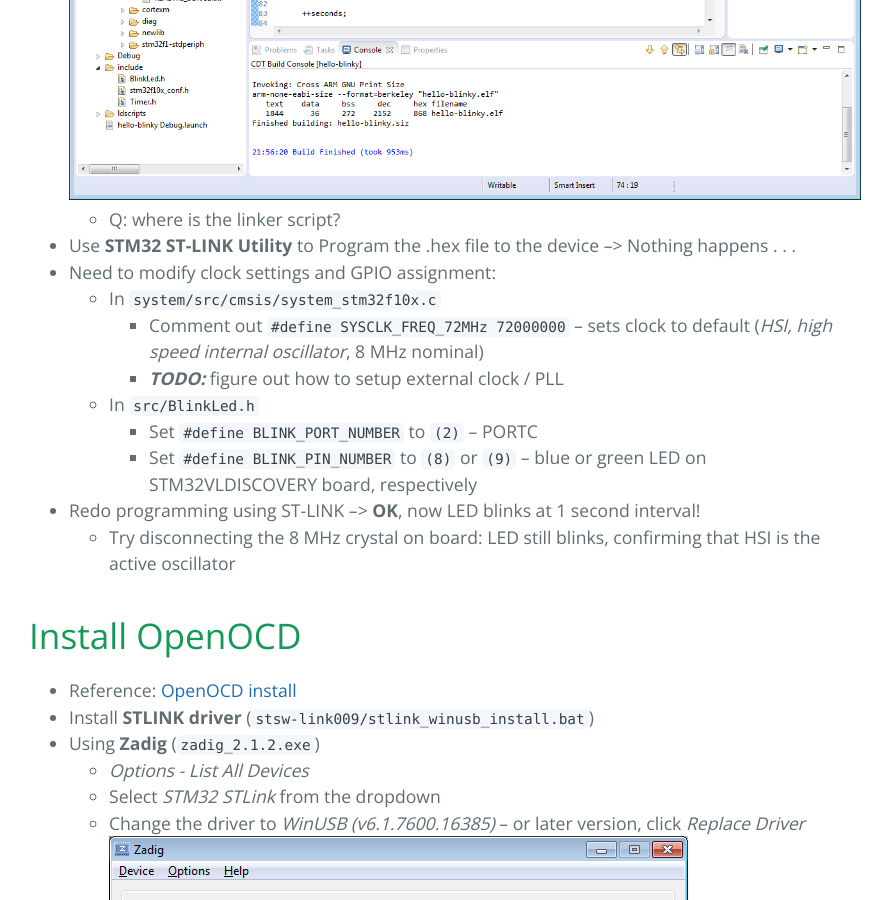
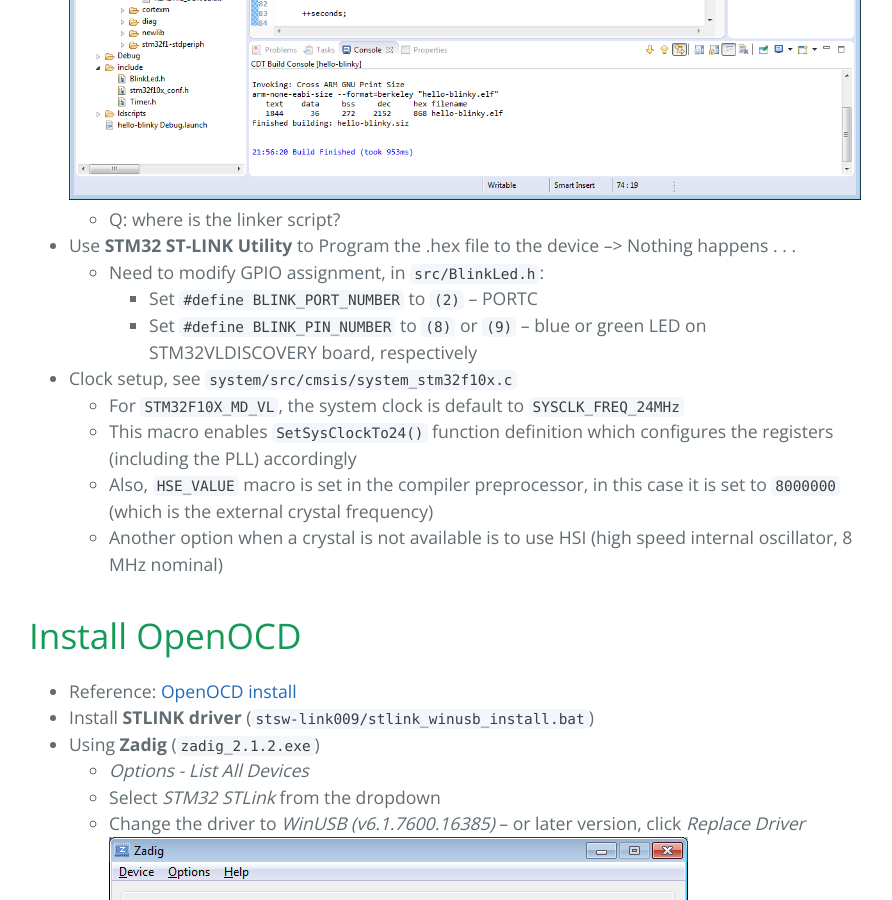
Before and after one commit to tuwuhs/hello-stm32vl, a Jekyll site: the page built from index.md, in a window 1280 px wide and 900 px high, scrolled down 2745 px. Shown: the whole window, without its empty margins (195-1087 px from the left). Built offline with Jekyll 4.4.1, drawn with Linux system fonts in a browser that asks for light colours; some of the changed text lies outside the part shown.

Commit message:
Fix section about clock. Fix formatting.

```diff
--- a/index.md
+++ b/index.md
@@ -12,7 +12,7 @@
 - [STM32F100RB microcontroller](http://www.st.com/web/catalog/mmc/FM141/SC1169/SS1031/LN775/PF216844?sc=internet/mcu/product/216844.jsp)
   - ARM®32-bit Cortex®-M3 CPU
   - 128 KB Flash, 8 KB RAM
-  - Medium-density device
+  - Medium-density Value Line device
 - STLINK v1 interface, SWD connection to the microcontroller
 - Tools:
   - [Eclipse IDE for C/C++ Developers](https://eclipse.org/downloads/)
@@ -33,7 +33,7 @@
 - Install **toolchain** (`gcc-arm-none-eabi-4_9-2015q2-20150609-win32.exe`) and **build tools** (`gnuarmeclipse-build-tools-win32-2.4-201503242026-setup.exe`)
 - Install **Eclipse** (`eclipse-cpp-mars-R-win32-x86_64.zip`)
 - Install **GNU ARM Eclipse plugin**
-  - Help - Install New Software...
+  - *Help - Install New Software...*
   - Add new repo: `GNU ARM Eclipse Plug-ins (http://gnuarmeclipse.sourceforge.net/updates)`
   - Install the plugins
 - Set [workspace preferences](http://gnuarmeclipse.livius.net/blog/workspace-preferences/)
@@ -51,7 +51,7 @@
 # Hello Blinky
 - Reference: [STM32F template](http://gnuarmeclipse.livius.net/blog/stm32f-template/)
 - New C (or C++) project, use type **STM32F10x C/C++ project** using **Cross ARM GCC**
-  - Chip family: **STM32f10x Medium Density**
+  - Chip family: **STM32f10x Medium Density Value Line**
   - Flash size (KB): **128**
   - RAM size (KB): **8**
   - External clock (Hz): **8000000**
@@ -62,15 +62,14 @@
 [<img src="img/eclipse-stm32-code-150726.png" />](img/eclipse-stm32-code-150726.png)
   - Q: where is the linker script?
 - Use **STM32 ST-LINK Utility** to Program the .hex file to the device --> Nothing happens . . .
-- Need to modify clock settings and GPIO assignment:
-  - In `system/src/cmsis/system_stm32f10x.c`
-    - Comment out `#define SYSCLK_FREQ_72MHz  72000000` -- sets clock to default (*HSI, high speed internal oscillator*, 8 MHz nominal)
-    - **_TODO:_** figure out how to setup external clock / PLL
-  - In `src/BlinkLed.h`
+  - Need to modify GPIO assignment, in `src/BlinkLed.h`:
     - Set `#define BLINK_PORT_NUMBER` to `(2)` -- PORTC
     - Set `#define BLINK_PIN_NUMBER` to `(8)` or `(9)` -- blue or green LED on STM32VLDISCOVERY board, respectively
-- Redo programming using ST-LINK --> **OK**, now LED blinks at 1 second interval!
-  - Try disconnecting the 8 MHz crystal on board: LED still blinks, confirming that HSI is the active oscillator
+- Clock setup, see `system/src/cmsis/system_stm32f10x.c`
+  - For `STM32F10X_MD_VL`, the system clock is default to `SYSCLK_FREQ_24MHz`
+  - This macro enables `SetSysClockTo24()` function definition which configures the registers (including the PLL) accordingly
+  - Also, `HSE_VALUE` macro is set in the compiler preprocessor, in this case it is set to `8000000` (which is the external crystal frequency)
+  - Another option when a crystal is not available is to use HSI (high speed internal oscillator, 8 MHz nominal)
 
 
 # Install OpenOCD
```
